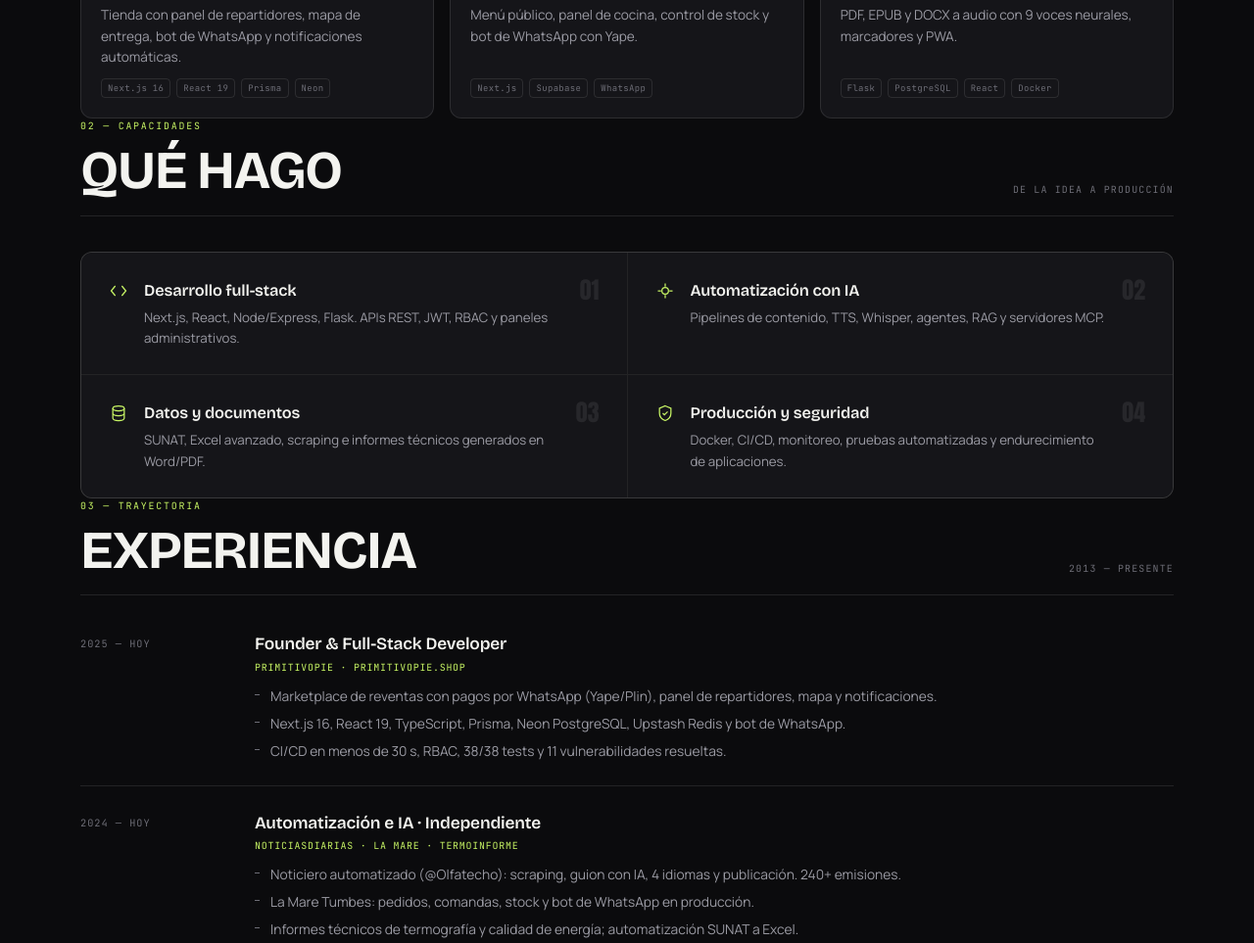
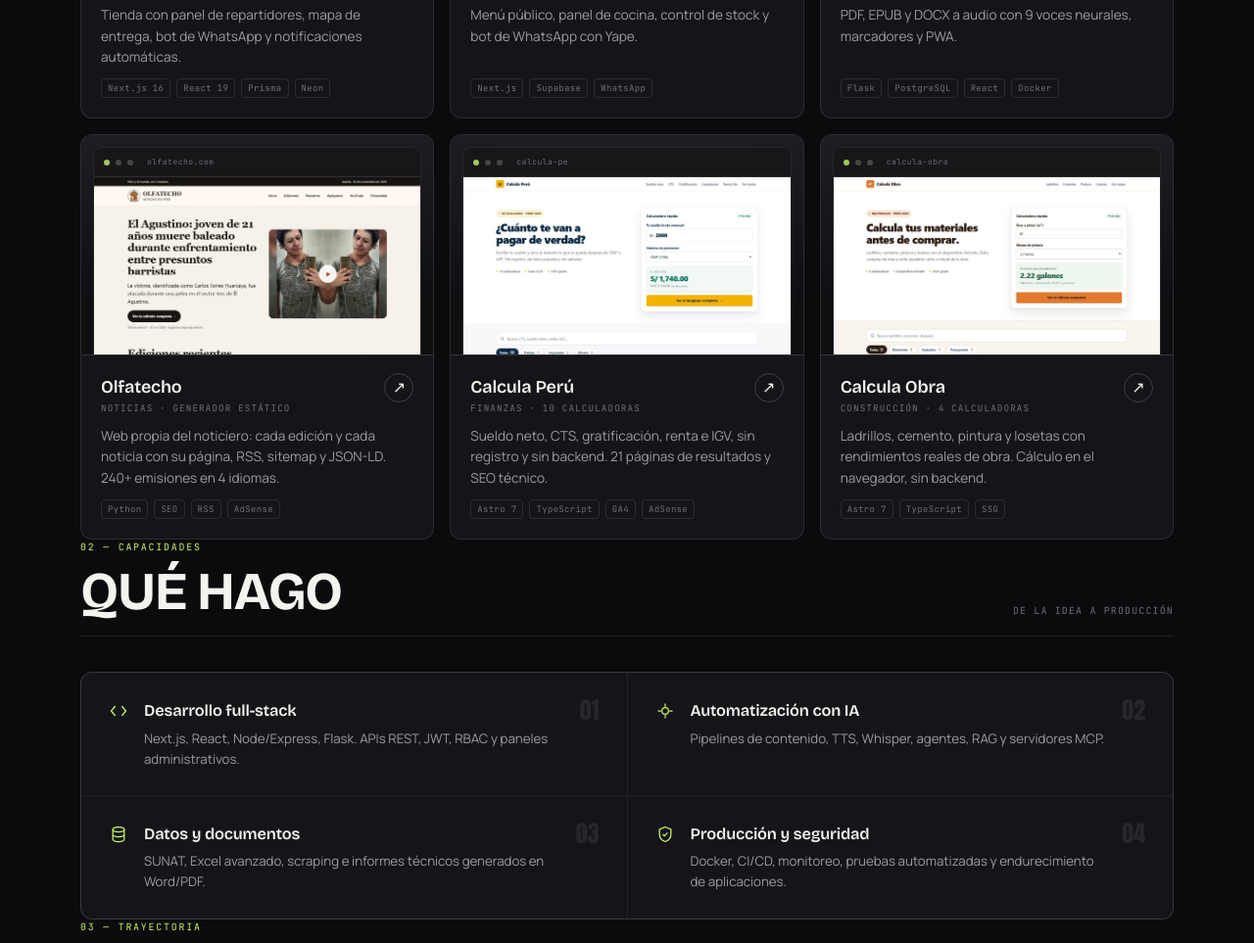
Before and after one commit to edumilla1994/portafolio, a plain HTML site: page index.html in a window 1280 px wide. Shown: the part 1440-2403 px from the top of the page at 98% size. Drawn offline with Linux system fonts and the light colour scheme.

Commit message:
Portafolio: Olfatecho Web, Calcula Peru y Calcula Obra

```diff
--- a/index.html
+++ b/index.html
@@ -408,6 +408,57 @@
         <div class="stackline"><span>Flask</span><span>PostgreSQL</span><span>React</span><span>Docker</span></div>
       </div>
     </div>
+
+    <div class="card reveal">
+      <div class="shot">
+        <div class="browser">
+          <div class="chrome"><i></i><i></i><i></i><span>olfatecho.com</span></div>
+          <img src="capturas/olfatecho.jpg" alt="Olfatecho — portada con la edición del día" loading="lazy" width="1400" height="875">
+        </div>
+      </div>
+      <div class="body">
+        <div class="top">
+          <div><h3>Olfatecho</h3><div class="cat">Noticias · Generador estático</div></div>
+          <a class="go" href="https://olfatecho.com" target="_blank" aria-label="Abrir Olfatecho">↗</a>
+        </div>
+        <p class="desc">Web propia del noticiero: cada edición y cada noticia con su página, RSS, sitemap y JSON-LD. 240+ emisiones en 4 idiomas.</p>
+        <div class="stackline"><span>Python</span><span>SEO</span><span>RSS</span><span>AdSense</span></div>
+      </div>
+    </div>
+
+    <div class="card reveal">
+      <div class="shot">
+        <div class="browser">
+          <div class="chrome"><i></i><i></i><i></i><span>calcula-pe</span></div>
+          <img src="capturas/calculape.jpg" alt="Calcula Perú — calculadora rápida de sueldo neto" loading="lazy" width="1400" height="875">
+        </div>
+      </div>
+      <div class="body">
+        <div class="top">
+          <div><h3>Calcula Perú</h3><div class="cat">Finanzas · 10 calculadoras</div></div>
+          <a class="go" href="https://edumilla1994.github.io/calcula-pe/" target="_blank" aria-label="Abrir Calcula Perú">↗</a>
+        </div>
+        <p class="desc">Sueldo neto, CTS, gratificación, renta e IGV, sin registro y sin backend. 21 páginas de resultados y SEO técnico.</p>
+        <div class="stackline"><span>Astro 7</span><span>TypeScript</span><span>GA4</span><span>AdSense</span></div>
+      </div>
+    </div>
+
+    <div class="card reveal">
+      <div class="shot">
+        <div class="browser">
+          <div class="chrome"><i></i><i></i><i></i><span>calcula-obra</span></div>
+          <img src="capturas/calculaobra.jpg" alt="Calcula Obra — calculadora de materiales de construcción" loading="lazy" width="1400" height="875">
+        </div>
+      </div>
+      <div class="body">
+        <div class="top">
+          <div><h3>Calcula Obra</h3><div class="cat">Construcción · 4 calculadoras</div></div>
+          <a class="go" href="https://edumilla1994.github.io/calcula-obra/" target="_blank" aria-label="Abrir Calcula Obra">↗</a>
+        </div>
+        <p class="desc">Ladrillos, cemento, pintura y losetas con rendimientos reales de obra. Cálculo en el navegador, sin backend.</p>
+        <div class="stackline"><span>Astro 7</span><span>TypeScript</span><span>SSG</span></div>
+      </div>
+    </div>
   </div>
 </section>
 
@@ -468,20 +519,21 @@
     </div>
 
     <div class="job reveal">
-      <div class="when">2024 — HOY</div>
+      <div class="when">2025 — HOY</div>
       <div>
         <h3>Automatización e IA · Independiente</h3>
-        <div class="org">NoticiasDiarias · La Mare · TermoInforme</div>
+        <div class="org">Olfatecho · La Mare · TermoInforme</div>
         <ul>
-          <li>Noticiero automatizado (@Olfatecho): scraping, guion con IA, 4 idiomas y publicación. 240+ emisiones.</li>
+          <li>Noticiero automatizado (@Olfatecho): scraping, guion con IA, 4 idiomas y publicación. 240+ emisiones y web propia en olfatecho.com con una página por edición.</li>
           <li>La Mare Tumbes: pedidos, comandas, stock y bot de WhatsApp en producción.</li>
+          <li>Calcula Perú y Calcula Obra: calculadoras web con Astro y TypeScript, SEO técnico y despliegue estático.</li>
           <li>Informes técnicos de termografía y calidad de energía; automatización SUNAT a Excel.</li>
         </ul>
       </div>
     </div>
 
     <div class="job reveal">
-      <div class="when">2024 — 2025</div>
+      <div class="when">2026</div>
       <div>
         <h3>Desarrollador Full-Stack · Proyecto personal</h3>
         <div class="org">VoiceLib · voice-lib.vercel.app</div>
```
Also changed, not shown: capturas/calculaobra.jpg (added), capturas/calculape.jpg (added), capturas/olfatecho.jpg (added), 1 other file.
